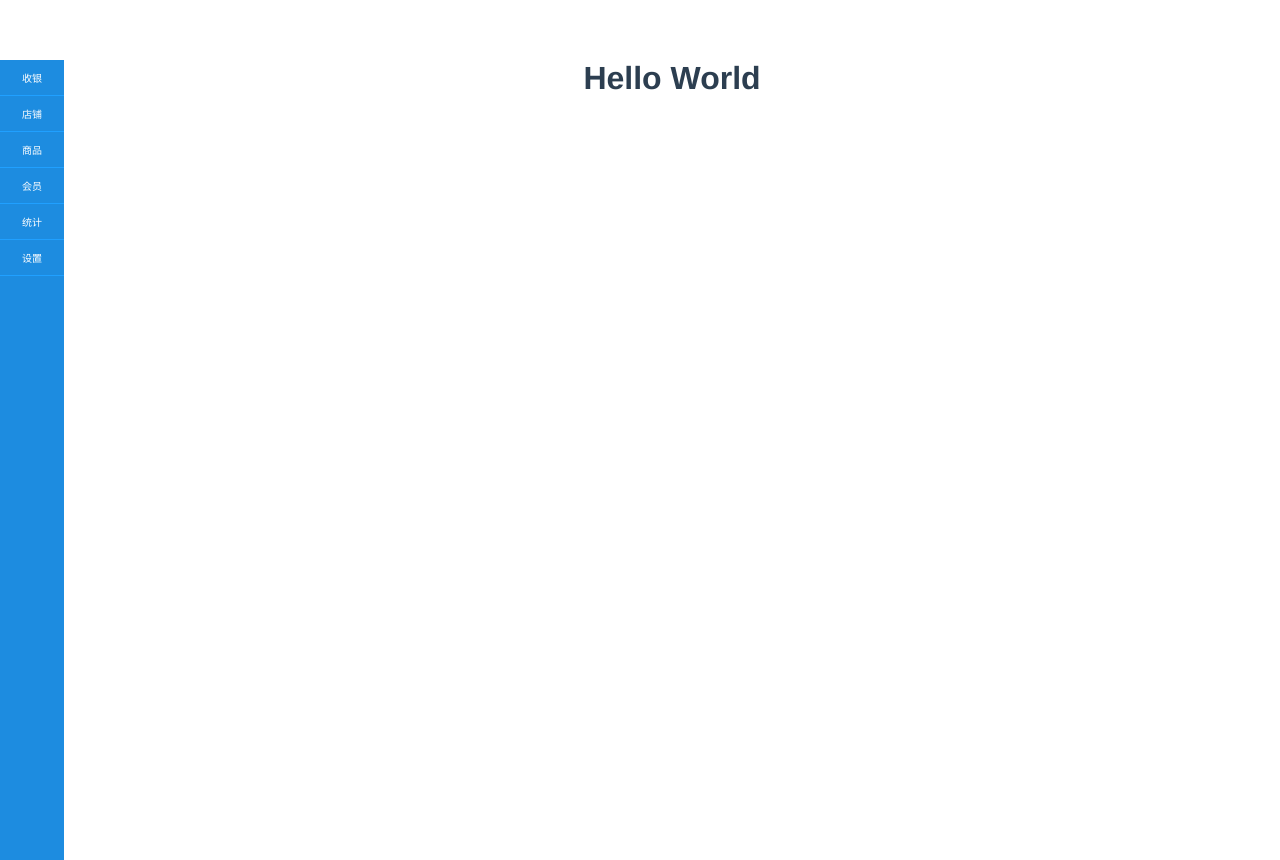
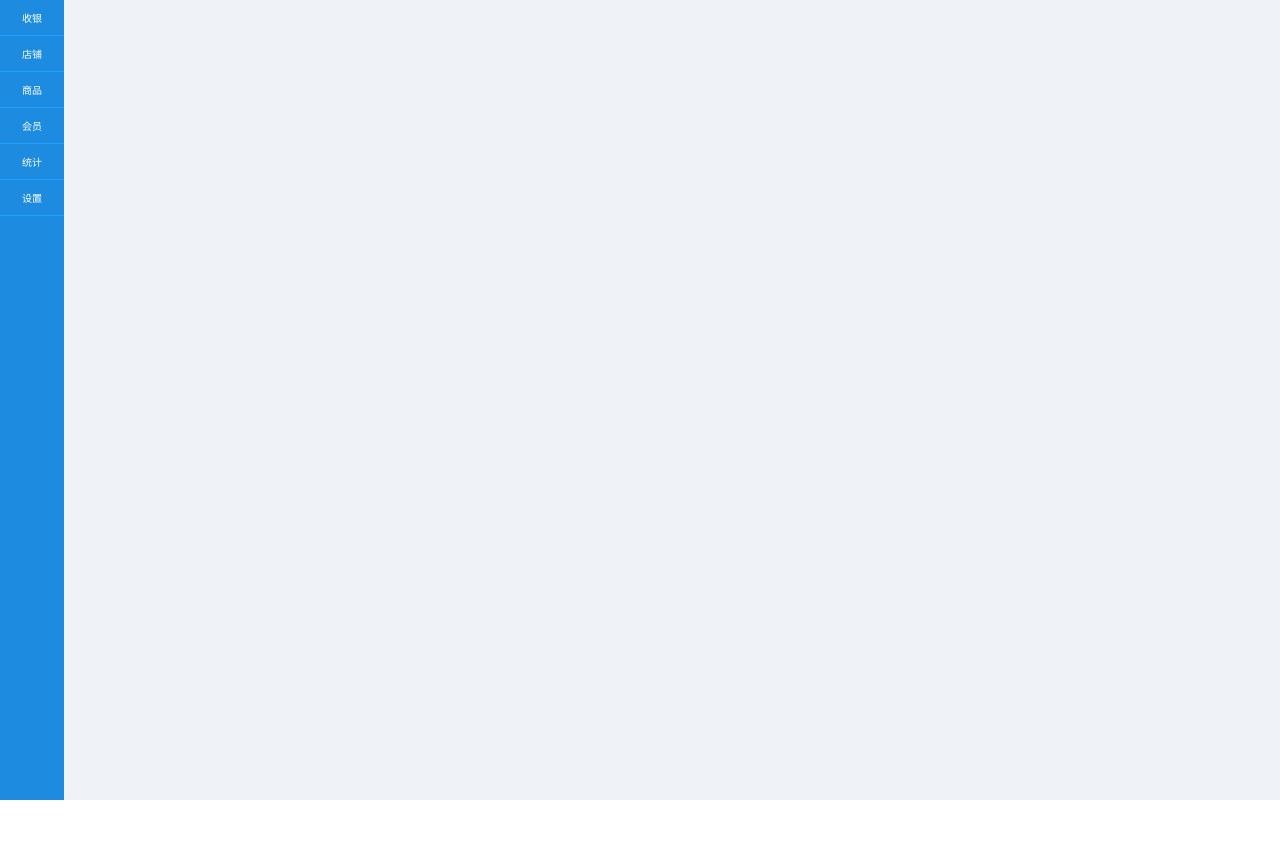
Before and after one commit to maxdosme/pos-system, a Vue app: page /#/ in a window 1280 px wide. After the commit the page ends 800 px from the top, so only its background shows below. Built offline with nearby package versions, Linux system fonts and the light colour scheme; a small style sheet from the web is missing.

Commit message:
'修复顶部60px'

```diff
--- a/src/App.vue
+++ b/src/App.vue
@@ -1,7 +1,9 @@
 <template>
   <div id="app">
     <leftNav></leftNav>
-    <router-view/>
+    <div class="main">
+      <router-view/>
+    </div>
   </div>
 </template>
 
@@ -24,6 +26,12 @@ export default {
   -moz-osx-font-smoothing: grayscale;
   text-align: center;
   color: #2c3e50;
-  margin-top: 60px;
+}
+.main {
+  float: left;
+  width: 95%;
+  background-color: #eff2f7;
+  height: 100%;
+  overflow: hidden;
 }
 </style>
--- a/src/components/page/pos.vue
+++ b/src/components/page/pos.vue
@@ -1,6 +1,6 @@
 <template>
   <div class="pos">
-      <h1>Hello World</h1>
+
   </div>
 </template>
 
```
